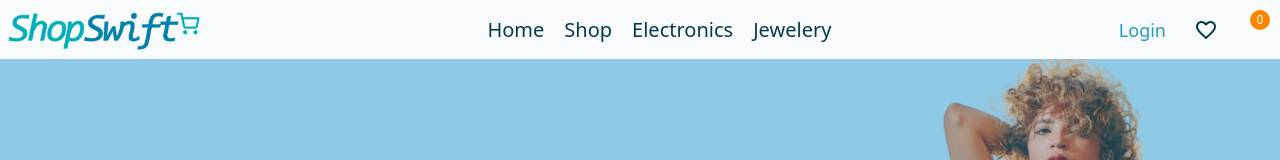
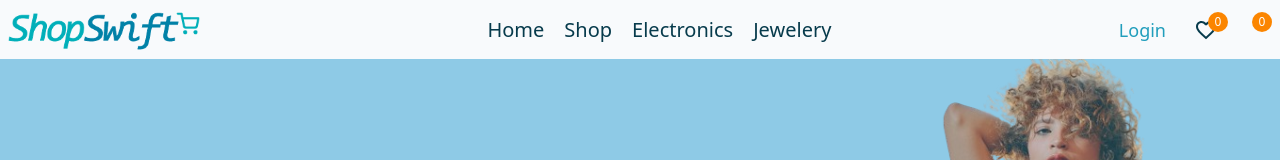
Before and after one commit to Tonykimanthi/ShopSwift, a React (Vite) app: page / in a window 1280 px wide. Shown: the top 160 px of the page. Built offline with nearby package versions, Linux system fonts and the light colour scheme; some icons are missing.

Commit message:
Edit: AccountInfo.tsx

```diff
--- a/src/components/AccountInfo.tsx
+++ b/src/components/AccountInfo.tsx
@@ -21,13 +21,15 @@ const AccountInfo = () => {
       </button>
 
       {/* Favorites */}
-      <button className="max-md:hidden">
+      <button className="max-md:hidden relative">
         <MdFavoriteBorder className="w-6 h-6 fill-primary-darkblue"/>
+        <small className="text-white text-xs font-medium w-5 h-5 flex justify-center items-center rounded-full absolute -top-1.5 -right-2.5 bg-primary-orange">0</small>
       </button>
 
+      {/* Carts' */}
       <button className="flex gap-x-1 relative">
         <FaCartArrowDown className="w-6 h-6 fill-secondary-dark-blue"/>
-        <small className="text-white text-xs font-medium w-5 h-5 flex justify-center items-center rounded-full absolute -top-2 left-3 bg-primary-orange">0</small>
+        <small className="text-white text-xs font-medium w-5 h-5 flex justify-center items-center rounded-full absolute -top-1.5 -right-2.5 bg-primary-orange">0</small>
       </button>
 
       {/* Btn to show sm screens navbar */}
```
